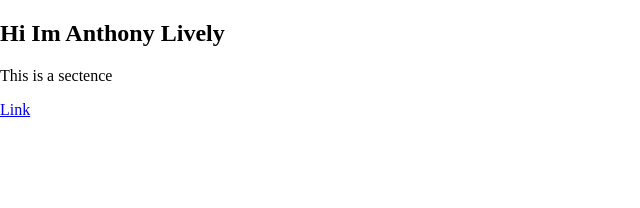
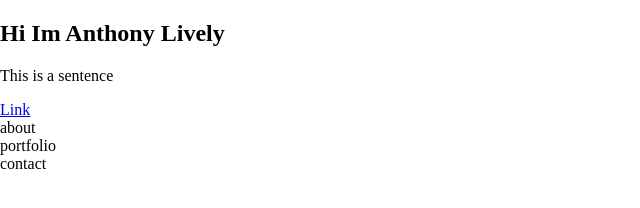
Before and after one commit to Spooncodes/Challenge2, a plain HTML site: page index.html in a window 1280 px wide. Shown: the whole page, without its empty margins (0-640 px from the left). Drawn offline with Linux system fonts and the light colour scheme.

Commit message:
added contect to css and sections to html

```diff
--- a/assets/css/default.css
+++ b/assets/css/default.css
@@ -1,4 +1,12 @@
+:root{
+    --mainColor:#eaeaea;
+    --secondaryColor:#fff;
 
+    --borderColor:#c1c1c1;
+
+    --mainText:black;
+    --secondaryText: #4b5156;
+}
 
 
 html, body{
@@ -8,9 +16,9 @@ html, body{
 
 
 h1, h2, h3, h4, h5, h6, strong{
-
+    color: var(--mainText)
 }
 
 p, li, span, label, input, text area{
-
+    color: var(--mainText);
 }
--- a/index.html
+++ b/index.html
@@ -11,11 +11,29 @@
 </head>
 <body>
 
-    <section>
-        <div>
+    <section class="s1">
+        <div class="main container">
             <h1>Hi Im Anthony Lively</h1>
-            <p>This is a sectence</p>
+            <p>This is a sentence</p>
             <a href="#">Link</a>
+        </div>
+    </section>
+
+    <section class="s2">
+        <div class="main container">
+           about
+        </div>
+    </section>
+
+    <section class="s1">
+        <div class="main container">
+           portfolio
+        </div>
+    </section>
+
+    <section class="s2">
+        <div class="main container">
+           contact
         </div>
     </section>
 
```
